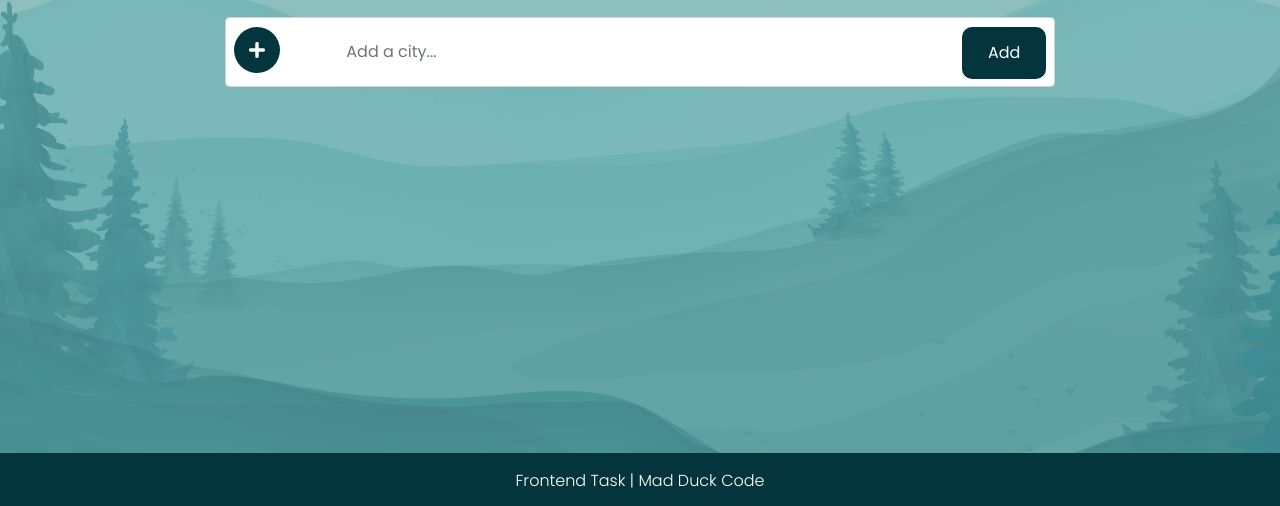
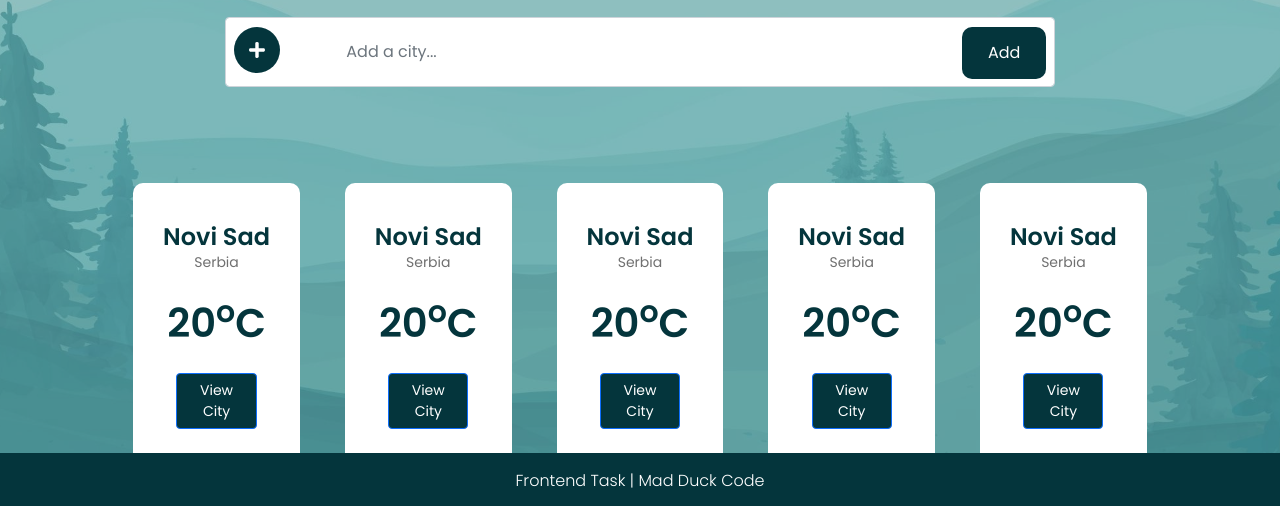
Before and after one commit to chrix95/mad_duck_code_assessment, a Vue app: page /#/ in a window 1280 px wide. Shown: the part 291-797 px from the top of the page. Built offline with nearby package versions, Linux system fonts and the light colour scheme; what @kyvg/vue3-notification would draw is missing.

Commit message:
Fixes to the listing page

```diff
--- a/public/assets/css/custom.css
+++ b/public/assets/css/custom.css
@@ -65,7 +65,22 @@ body {
 .mr-2 {
     margin-right: 2rem !important;
 }
+/* Button */
+button.btn.btn-primary {
+    background: #04353C;
+    font-size: 14px;
+}
+/* Colors */
+.text-primary {
+    color: #04353C !important;
+}
+.text-grey {
+    color: #707070 !important;
+}
 /* Fonts */
+.f14 {
+    font-size: 14px;
+}
 .f16 {
     font-size: 16px;
 }
@@ -109,6 +124,27 @@ section .header {
     padding: 13px 25px;
     color: #FFF;
 }
+/* Weather Card */
+.weather-list {
+    margin-top: 5rem;
+}
+.weather-card {
+    background: #FFFFFF 0% 0% no-repeat padding-box;
+    border-radius: 10px;
+    padding: 40px 30px;
+    min-width: 15%;
+    margin: auto;
+}
+.weather-card .card-title {
+    font-weight: 600;
+    font-size: 24px;
+    opacity: 1;
+}
+.weather-card .temperature {
+    font-size: 40px;
+    font-weight: 600;
+    margin: 20px auto;
+}
 /* Footer section */
 footer {
     background: #04353C;
--- /dev/null
+++ b/src/components/WeatherCard.vue
@@ -0,0 +1,18 @@
+<template>
+  <div class="weather-card text-center">
+    <h3 class="card-title text-primary m-0">Novi Sad</h3>
+    <p class="sub-card-title text-grey f14 m-0">Serbia</p>
+    <p class="temperature text-primary">
+      20<sup>o</sup>C
+    </p>
+    <button class="btn btn-primary w-75">View City</button>
+  </div>
+</template>
+<script>
+export default {
+  name: "WeatherCard",
+  components: { },
+};
+</script>
+<style scoped>
+</style>
--- /dev/null
+++ b/src/components/WeatherList.vue
@@ -0,0 +1,14 @@
+<template>
+  <div class="d-flex flex-wrap justify-content-center align-content-around gap-3 weather-list">
+    <Weather-Card v-for="num in 5" :key="num"/>
+  </div>
+</template>
+<script>
+import WeatherCard from "@/components/WeatherCard.vue";
+export default {
+  name: "WeatherList",
+  components: { WeatherCard },
+};
+</script>
+<style scoped>
+</style>
--- a/src/views/HomeView.vue
+++ b/src/views/HomeView.vue
@@ -13,13 +13,17 @@
         </div>
       </form>
     </div>
+    <div class="col-lg-10">
+      <Weather-List />
+    </div>
   </div>
 </template>
 
 <script>
+import WeatherList from "@/components/WeatherList.vue";
 export default {
   name: "HomeView",
-  components: {},
+  components: { WeatherList },
   data() {
     return {};
   },
```
